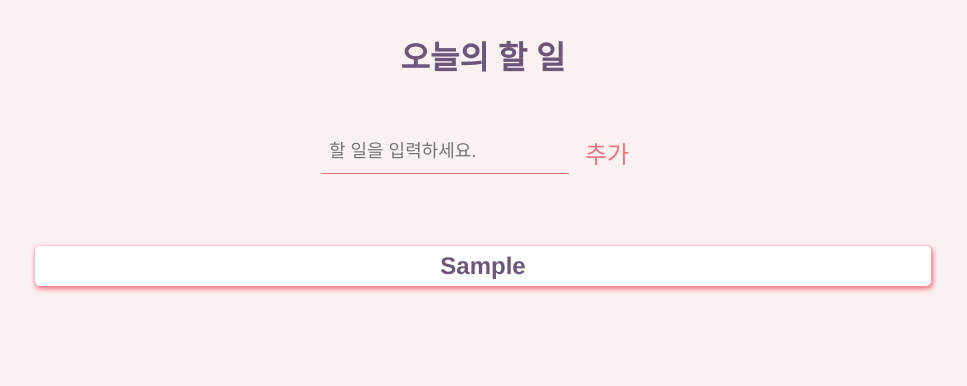
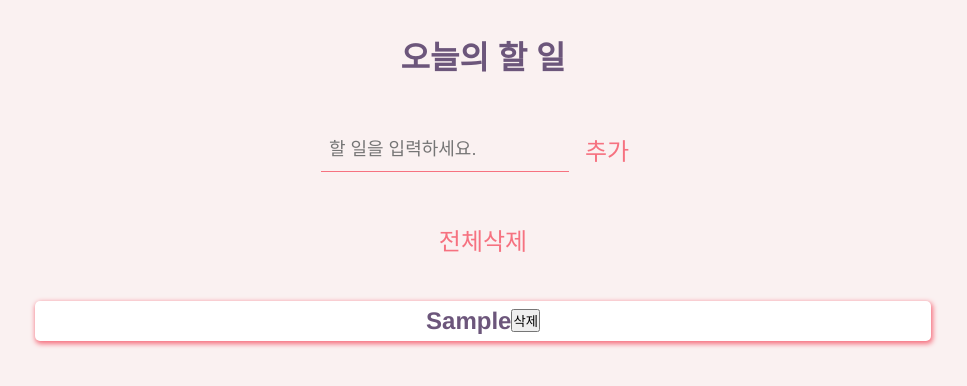
Before and after one commit to 96CHOI/Project-Solo, a React (Create React App) app in the folder todo-app/: page / in a window 1280 px wide. Both pictures are taken after typing "Sample" into the empty fields and a click on the button "추가". Shown: the top 386 px of the page, without its empty margins (157-1124 px from the left). Built offline with nearby package versions, Linux system fonts and the light colour scheme.

Commit message:
feat: 전체삭제, 부분 삭제..ing

```diff
--- a/todo-app/src/App.js
+++ b/todo-app/src/App.js
@@ -19,6 +19,7 @@ function App() {
   // 새로운 입력 값
   const [newTodos, setNewTodos] = useState('');
 
+  // input 할 일 입력
   const onChange = (e) => {
     setTodoValue(e.target.value);
   };
@@ -26,12 +27,29 @@ function App() {
   // input 작성되면, newTodo값을 변경해줌.
   useEffect(() => setNewTodos(''), [todoValue]);
 
+  // form 동작 (입력마다 배열로 set에 저장)
   const onSubmit = (e) => {
     e.preventDefault();
     setNewTodos(todoValue);
     setTodos([...todos, todoValue]);
     setTodoValue('');
   };
+
+  // 저장 값 전체 삭제
+  const allDelete = () => {
+    window.localStorage.clear();
+    window.location.reload();
+  };
+
+  // 개개인 삭제버튼 (현재 clear처럼 작동 중)
+  // 개인적으론 생성할 때 key, value + className[i]를 같이 받아와서 삭제 해야할듯.
+  function deleteBt(item) {
+    const removeItem = todos.filter((todos) => {
+      return todos.value !== item;
+    });
+    setTodos(removeItem);
+    console.log(todos.value[item]);
+  }
 
   //인풋에 todo값들을 입력할 때마다, localStorage에 저장한다.
   useEffect(() => {
@@ -52,9 +70,19 @@ function App() {
           />
           <AddButton>추가</AddButton>
         </Form>
+        <AllClear type="button" onClick={allDelete}>
+          전체삭제
+        </AllClear>
         <Ul>
           {todos.map((item, index) => (
-            <List key={index}>{item}</List>
+            <>
+              <List key={index}>
+                {item}{' '}
+                <button onClick={() => deleteBt(todos.value[item])}>
+                  삭제
+                </button>
+              </List>
+            </>
           ))}
         </Ul>
       </Container>
@@ -139,6 +167,18 @@ const AddButton = styled.button`
   align-items: center;
   cursor: pointer;
 `;
+const AllClear = styled.button`
+  background: none;
+  outline: none;
+  border: none;
+  color: #f67280;
+  padding-left: 1rem;
+  padding-right: 1rem;
+  font-size: 1.5rem;
+  display: flex;
+  align-items: center;
+  cursor: pointer;
+`;
 const Ul = styled.ul`
   display: flex;
   flex-direction: column;
@@ -150,7 +190,7 @@ const List = styled.li`
   margin: 0 auto;
   margin-top: 20px;
   display: flex;
-  flex-direction: column;
+  flex-direction: row;
   justify-content: center;
   align-items: center;
   z-index: 990;
```
